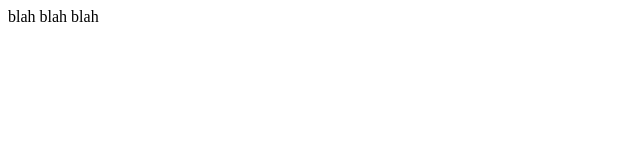
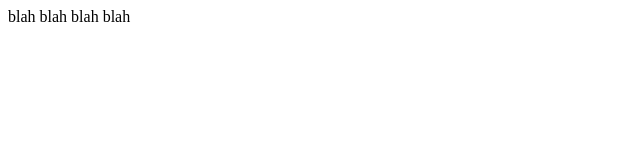
Before and after one commit to juan2357/gitTest, a plain HTML site: page index.html in a window 1280 px wide. Shown: the full height of the page, 0-640 px from the left. Drawn offline with Linux system fonts and the light colour scheme.

Commit message:
added a fourth blah to html file

```diff
--- a/index.html
+++ b/index.html
@@ -5,6 +5,6 @@
     <title>Document</title>
   </head>
   <body>
-    blah blah blah
+    blah blah blah blah
   </body>
 </html>
```
